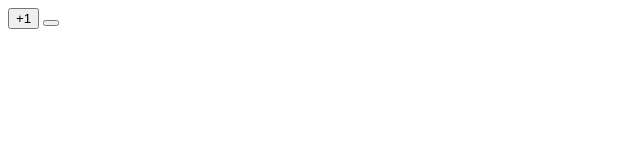
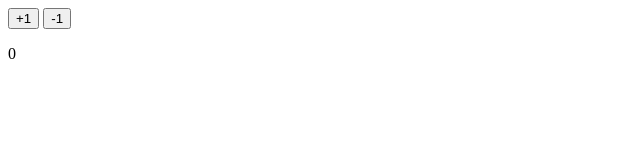
Before and after one commit to aclla12/FE2024L0901_vue_event, a plain HTML site: page 3-2/index.html in a window 1280 px wide. Shown: the full height of the page, 0-640 px from the left. Drawn offline with nearby package versions, Linux system fonts and the light colour scheme.

Commit message:
3-2を作成

```diff
--- a/3-2/index.html
+++ b/3-2/index.html
@@ -11,9 +11,10 @@
         <button
             @click="increment"
             >+1</button>
-        <button>
-        </button>
-            <p>{{ text }}</p>
+        <button
+            @click="decrement"
+            >-1</button>
+            <p>{{ count }}</p>
     </div>
     <script src = "https://cdn.jsdelivr.net/npm/vue/dist/vue.js"></script>
     <script src = "./script/script.js"></script>
--- a/3-2/script/script.js
+++ b/3-2/script/script.js
@@ -1,4 +1,3 @@
-// JavaScript用ファイル
 // JavaScript用ファイル
 new Vue({
     el: '#app',
@@ -9,7 +8,7 @@ new Vue({
     },
     methods: {
        increment() {
-            this.coutn++;
+            this.count++;
        },
        decrement() {
             this.count--;
```
